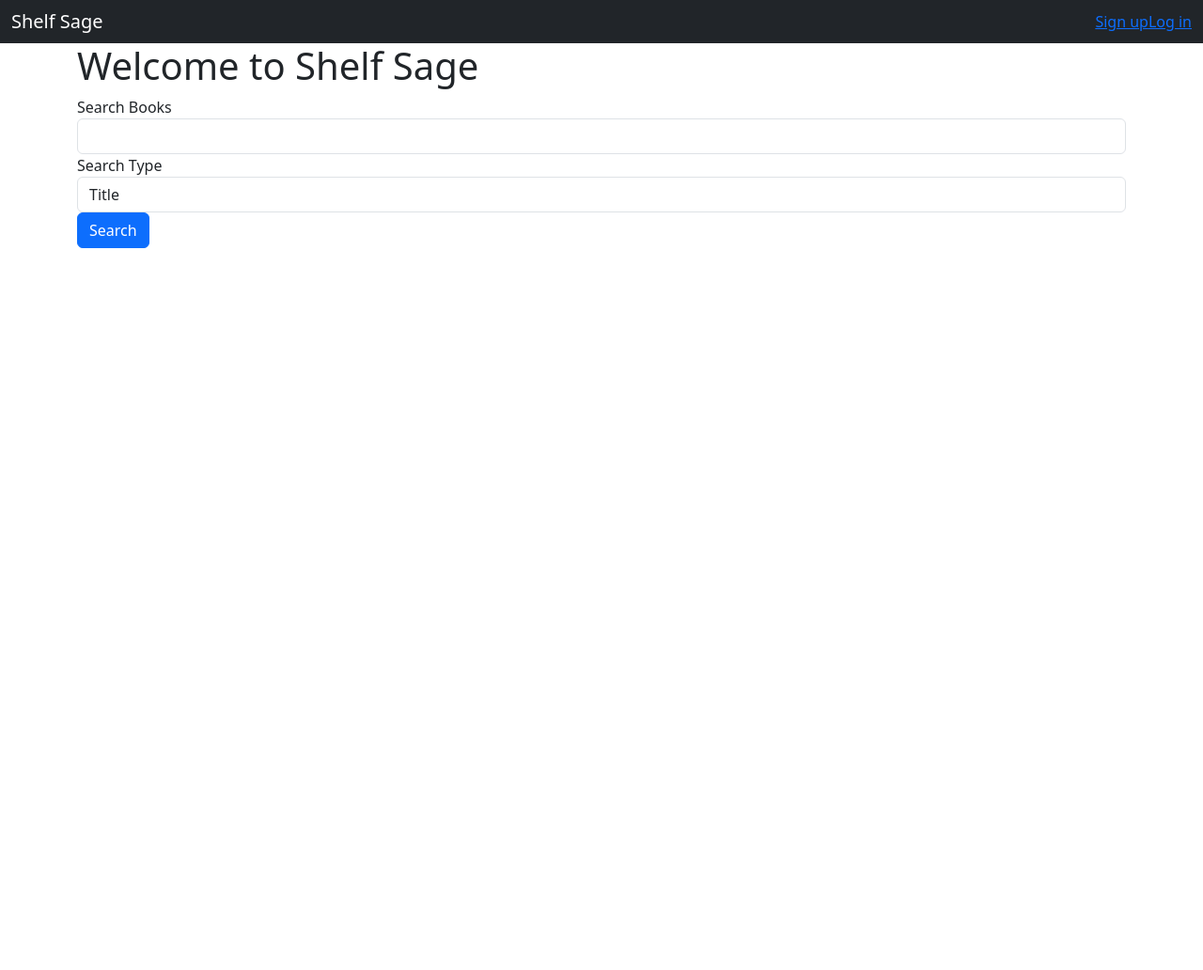
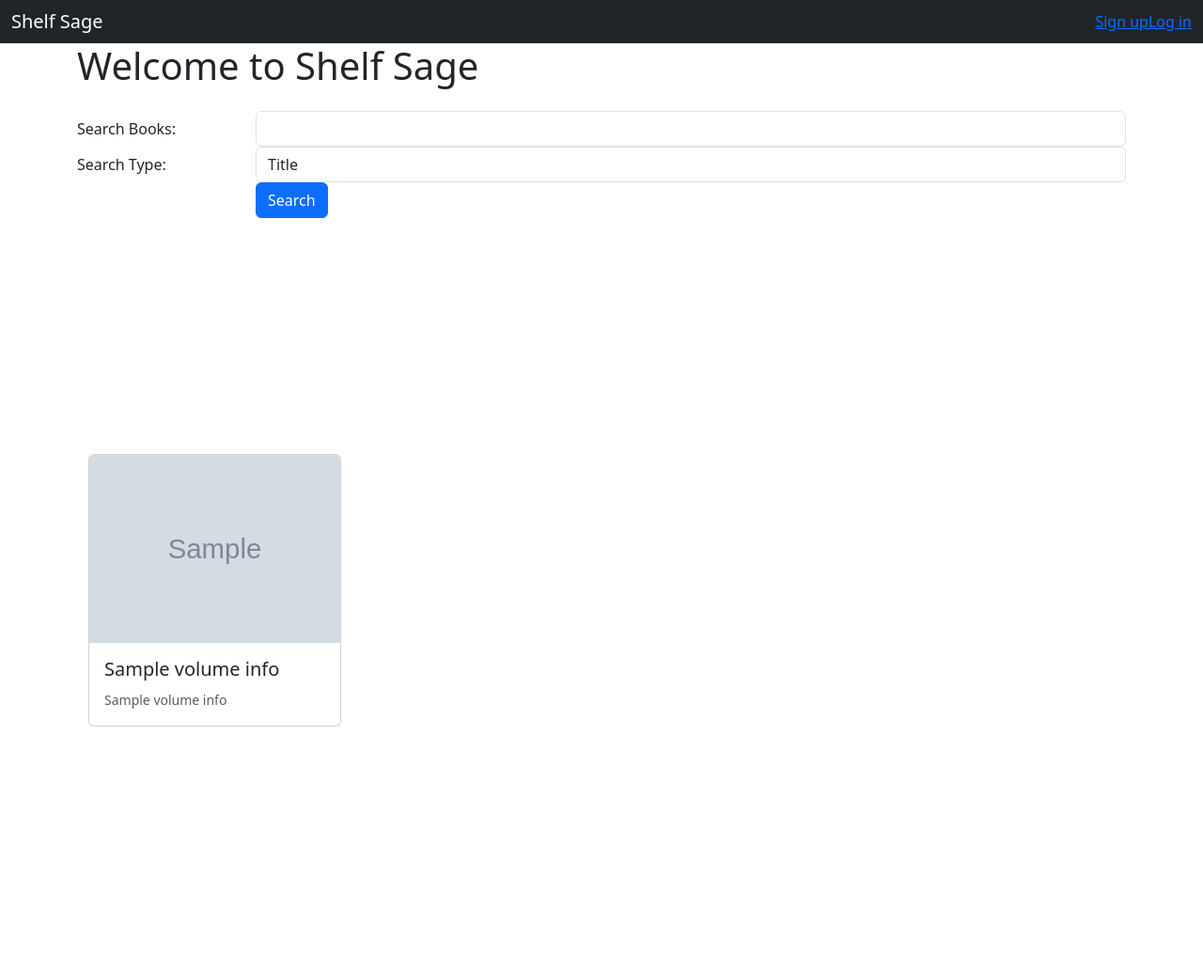
Before and after one commit to JonOuellette/Capstone1-ShelfSage, a Flask app: template templates/home.html in a window 1280 px wide. Shown: the whole page at 94% size. Before the commit the page ends 264 px from the top, so only its background shows below. Run offline with Flask 3, Linux system fonts and the light colour scheme; tables that the repository leaves empty hold one stand-in row (values such as "Sample post"); the template is opened without the code that fills it: values that come from a table or form of the project are taken from there, most other values are stand-ins (such as "Sample title", 1, 10 or a date in 2020); grey boxes marked "Sample" are stand-in pictures; some libraries are stand-ins or nearby versions.

Commit message:
feat/style:  Added feature that will randomly display 5 books from the API to the home page.

```diff
--- a/app.py
+++ b/app.py
@@ -6,6 +6,7 @@ from sqlalchemy.exc import IntegrityError
 
 import requests
 import re
+import random
 
 
 app = Flask(__name__)
@@ -125,7 +126,23 @@ def logout():
 @app.route('/')
 def home():
     form = SearchForm()
-    return render_template('home.html', form=form)
+
+
+    num_books = 5
+
+    response = requests.get('https://www.googleapis.com/books/v1/volumes', params={'q': '*', 'maxResults': 40})
+
+    random_books = []
+
+    if response.status_code == 200:
+        data = response.json()
+        all_books = data.get('items', [])
+
+        if all_books:
+            random_books = random.sample(all_books, min(num_books, len(all_books)))
+
+    return render_template('home.html', form=form, random_books = random_books)
+
 
 def get_books(volume_id):
     #checks to see if the book is already in the database
--- a/forms.py
+++ b/forms.py
@@ -24,6 +24,6 @@ class UserEditForm(FlaskForm):
 
 
 class SearchForm(FlaskForm):
-    search_query = StringField('Search Books', validators=[DataRequired()])
-    search_type = SelectField('Search Type', choices=[('title', 'Title'), ('author', 'Author'), ('subject', 'Category')], default='title')
+    search_query = StringField('Search Books:', validators=[DataRequired()])
+    search_type = SelectField('Search Type:', choices=[('title', 'Title'), ('author', 'Author'), ('subject', 'Category')], default='title')
     submit = SubmitField('Search')
--- a/templates/home.html
+++ b/templates/home.html
@@ -3,18 +3,61 @@
 {% block content %}
     <h1>Welcome to Shelf Sage</h1>
 
-    <form method="POST" action="/search">
+    <form method="POST" action="/search" class="mt-4">
         {{ form.hidden_tag() }}
-        <div class="form-group">
-            {{ form.search_query.label }}
-            {{ form.search_query(class="form-control") }}
-        </div>
-        <div class="form-group">
-            {{ form.search_type.label }}
-            {{ form.search_type(class="form-control") }}
+
+        <!-- Search Query Field -->
+        <div class="form-group row">
+            {{ form.search_query.label(class="col-sm-2 col-form-label") }}
+            <div class="col-sm-10">
+                {{ form.search_query(class="form-control") }}
+            </div>
         </div>
 
-        <button type="submit" class="btn btn-primary">Search</button>
+        <!-- Search Type Field -->
+        <div class="form-group row">
+            {{ form.search_type.label(class="col-sm-2 col-form-label") }}
+            <div class="col-sm-10">
+                {{ form.search_type(class="form-control") }}
+            </div>
+        </div>
+
+        <!-- Submit Button -->
+        <div class="form-group row">
+            <div class="col-sm-10 offset-sm-2">
+                <button type="submit" class="btn btn-primary">Search</button>
+            </div>
+        </div>
     </form>
 
+
+    {% if random_books %}
+    <div class="container vh-100 d-flex align-items-center">
+        <!-- Adding margin-top for additional spacing -->
+        <div class="row justify-content-center" style="margin-top: 2vh;"> <!-- Reduced the margin-top value -->
+            <!-- Book cards -->
+            {% for book in random_books %}
+            <div class="col mb-4">
+                <!-- Existing card structure remains unchanged -->
+                <div class="card h-100">
+                    <!-- Book image -->
+                    {% if book.volumeInfo.imageLinks and book.volumeInfo.imageLinks.thumbnail %}
+                    <img src="{{ book.volumeInfo.imageLinks.thumbnail }}" class="card-img-top" alt="{{ book.volumeInfo.title }}" style="height: 200px; object-fit: cover;">
+                    {% else %}
+                    <div class="card-img-top bg-secondary" style="height: 200px;">No image available</div>
+                    {% endif %}
+                    <!-- Card content -->
+                    <div class="card-body d-flex flex-column">
+                        <h5 class="card-title mb-2">{{ book.volumeInfo.title }}</h5>
+                        {% if book.volumeInfo.subtitle %}
+                        <p class="card-text mt-auto"><small class="text-muted">{{ book.volumeInfo.subtitle }}</small></p>
+                        {% endif %}
+                    </div>
+                </div>
+            </div>
+            {% endfor %}
+        </div>
+    </div>
+    {% endif %}
+
 {% endblock %}
--- a/templates/user_library.html
+++ b/templates/user_library.html
@@ -7,9 +7,7 @@
     <li>
         <h3><a href="{{ url_for('book_details', volume_id=book.volume_id) }}">{{ book.title }}</a></h3>
             <p>Author(s): {{book.authors|safe}}</p>
-            <p>Publisher(s): {{book.publisher|safe}}</p>
-            <p>Published Date: {{book.published_date|safe}}</p>
-            <p>Categories: {{book.categories|safe}}</p>
+
         {% if book.image_links %}
                 <img src="{{ book.image_links }}" alt="Book Cover">
         {% else %}
```
